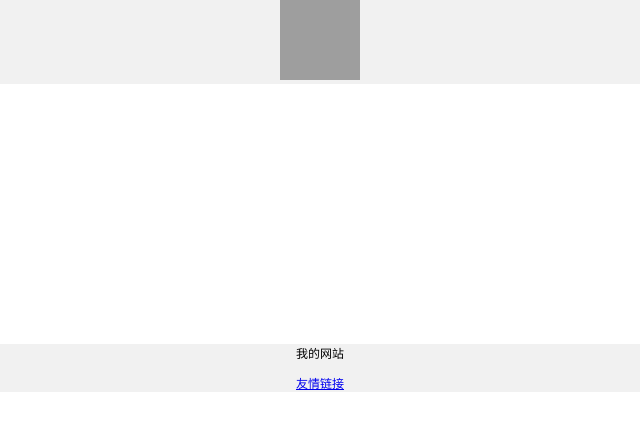
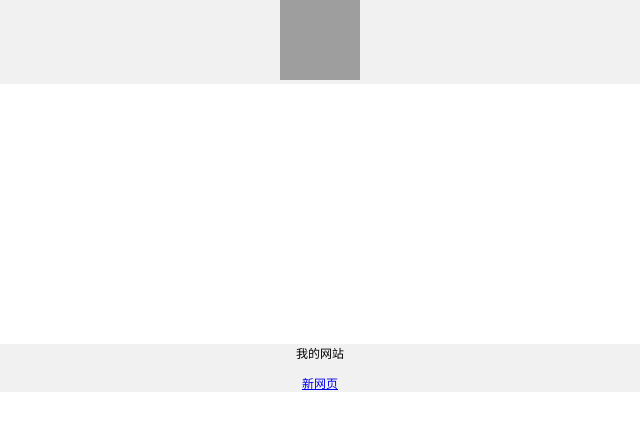
Before and after one commit to longsanshui/Re01.one, a plain HTML site: page index.html in a window 1280 px wide. Shown: the full height of the page, 320-960 px from the left. Drawn offline with Linux system fonts and the light colour scheme; grey boxes are pictures that could not be loaded.

Commit message:
Update index.html

```diff
--- a/index.html
+++ b/index.html
@@ -36,7 +36,7 @@
     font-size:12px;
     ">
     <p>我的网站</p>
-    <a href="https//kangwenchang.com/">友情链接</a>
+    <a href="https://longsanshui.github.io/Re01.one/new.html">新网页</a>
     </div>
 
     <div></div>
```
